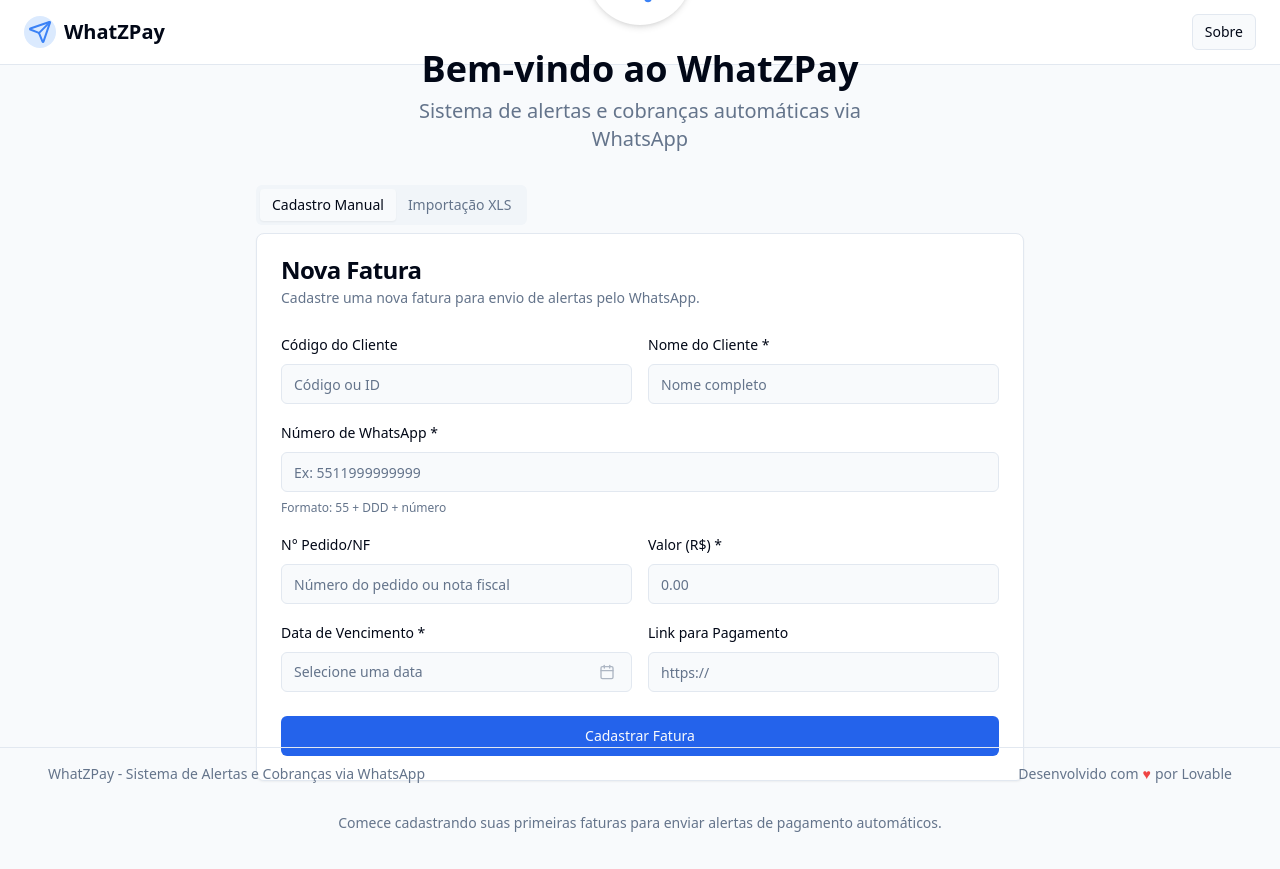
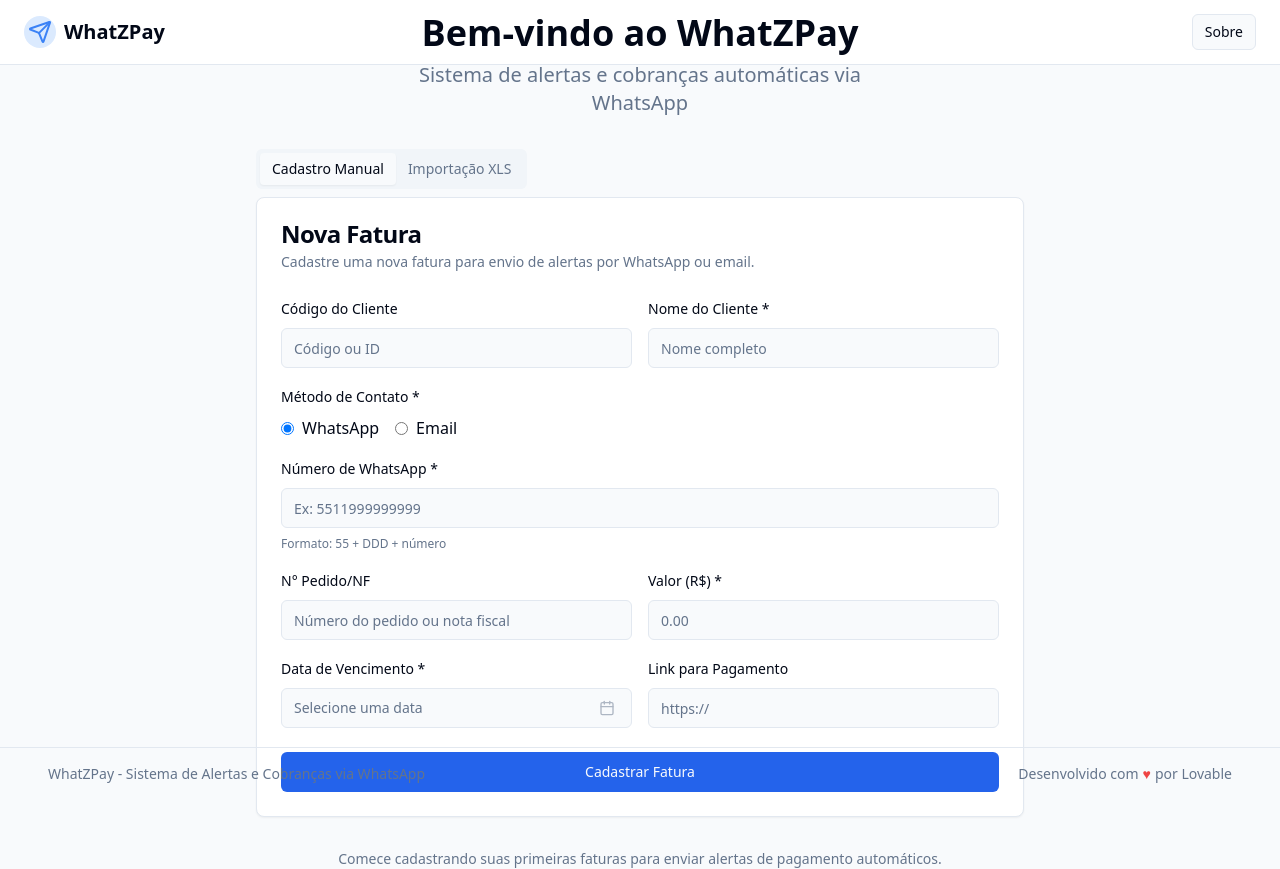
Before and after one commit to juliossantos/whatzpay-auto-alerts, a React (Vite) app: page / in a window 1280 px wide. Before the commit the page ends 833 px from the top, so only its background shows below. Built offline with nearby package versions, Linux system fonts and the light colour scheme.

Commit message:
Add email sending functionality
Adapt the system to send invoices via email, supporting customers without WhatsApp.

```diff
--- a/src/components/Dashboard.tsx
+++ b/src/components/Dashboard.tsx
@@ -13,6 +13,11 @@ import {
   getMessageVariables,
   sendWhatsAppMessage
 } from "@/utils/wppConnectApi";
+import {
+  sendEmail,
+  formatEmailWithVariables,
+  getEmailSubject
+} from "@/utils/emailApi";
 import { v4 as uuidv4 } from "uuid";
 
 // Import the refactored components
@@ -55,22 +60,26 @@ const Dashboard: React.FC<DashboardProps> = ({
   const filterInvoicesForAutomation = () => {
     // Upcoming invoices for reminders (3 days before due date)
     const upcomingInvoices = invoices.filter(invoice =>
-      !invoice.isPaid && !isOverdue(invoice.dueDate) && shouldSendReminder(invoice.dueDate)
+      !invoice.isPaid && !isOverdue(invoice.dueDate) && shouldSendReminder(invoice.dueDate) &&
+      (invoice.whatsappNumber || invoice.email)
     );
 
     // Recently overdue invoices (1 day after due date)
     const recentlyOverdueInvoices = invoices.filter(invoice =>
-      !invoice.isPaid && isOverdue(invoice.dueDate) && shouldSendOverdue(invoice.dueDate)
+      !invoice.isPaid && isOverdue(invoice.dueDate) && shouldSendOverdue(invoice.dueDate) &&
+      (invoice.whatsappNumber || invoice.email)
     );
 
     // Invoices from the previous day (4 days before due date)
     const previousReminderInvoices = invoices.filter(invoice =>
-      !invoice.isPaid && !isOverdue(invoice.dueDate) && shouldSendReminderPrevious(invoice.dueDate)
+      !invoice.isPaid && !isOverdue(invoice.dueDate) && shouldSendReminderPrevious(invoice.dueDate) &&
+      (invoice.whatsappNumber || invoice.email)
     );
 
     // Invoices from the previous day (2 days after due date)
     const previousOverdueInvoices = invoices.filter(invoice =>
-      !invoice.isPaid && isOverdue(invoice.dueDate) && shouldSendOverduePrevious(invoice.dueDate)
+      !invoice.isPaid && isOverdue(invoice.dueDate) && shouldSendOverduePrevious(invoice.dueDate) &&
+      (invoice.whatsappNumber || invoice.email)
     );
 
     let invoicesToProcess = [...upcomingInvoices, ...recentlyOverdueInvoices];
@@ -119,21 +128,31 @@ const Dashboard: React.FC<DashboardProps> = ({
         );
 
         // Format message with variables
-        const messageContent = formatMessageWithVariables(templateContent, variables);
+        const messageContent = invoice.contactMethod === 'email'
+          ? formatEmailWithVariables(templateContent, variables)
+          : formatMessageWithVariables(templateContent, variables);
 
-        // Send message using the API
-        const response = await sendWhatsAppMessage(invoice.whatsappNumber, messageContent);
+        // Send message using the appropriate API
+        const response = invoice.contactMethod === 'email'
+          ? await sendEmail(
+              invoice.email!,
+              getEmailSubject(messageType, invoice.customerName),
+              messageContent
+            )
+          : await sendWhatsAppMessage(invoice.whatsappNumber!, messageContent);
 
         // Record the message in history
         const message: Message = {
           id: uuidv4(),
           invoiceId: invoice.id,
           customerName: invoice.customerName,
-          whatsappNumber: invoice.whatsappNumber,
+          whatsappNumber: invoice.contactMethod === 'whatsapp' ? invoice.whatsappNumber : undefined,
+          email: invoice.contactMethod === 'email' ? invoice.email : undefined,
           content: messageContent,
           sentAt: getCurrentDateISOString(),
           deliveryStatus: response.success ? 'sent' : 'failed',
           messageType: isReminder ? 'reminder' : 'overdue',
+          contactMethod: invoice.contactMethod,
         };
 
         onAddMessage(message);
--- a/src/components/InvoiceForm.tsx
+++ b/src/components/InvoiceForm.tsx
@@ -23,6 +23,8 @@ const InvoiceForm: React.FC<InvoiceFormProps> = ({ onAddInvoice }) => {
   const [customerName, setCustomerName] = useState("");
   const [customerCode, setCustomerCode] = useState("");
   const [whatsappNumber, setWhatsappNumber] = useState("");
+  const [email, setEmail] = useState("");
+  const [contactMethod, setContactMethod] = useState<'whatsapp' | 'email'>('whatsapp');
   const [amount, setAmount] = useState("");
   const [dueDate, setDueDate] = useState("");
   const [date, setDate] = useState<Date | undefined>(undefined);
@@ -55,7 +57,8 @@ const InvoiceForm: React.FC<InvoiceFormProps> = ({ onAddInvoice }) => {
   const handleSubmit = (e: React.FormEvent) => {
     e.preventDefault();
 
-    if (!customerName || !whatsappNumber || !amount || !dueDate) {
+    const contactInfo = contactMethod === 'whatsapp' ? whatsappNumber : email;
+    if (!customerName || !contactInfo || !amount || !dueDate) {
       toast({
         title: "Campos obrigatórios",
         description: "Por favor, preencha todos os campos obrigatórios.",
@@ -72,13 +75,15 @@ const InvoiceForm: React.FC<InvoiceFormProps> = ({ onAddInvoice }) => {
       id: uuidv4(),
       customerName,
       customerCode: customerCode || undefined,
-      whatsappNumber: formattedNumber,
+      whatsappNumber: contactMethod === 'whatsapp' ? formatWhatsAppNumber(whatsappNumber) : undefined,
+      email: contactMethod === 'email' ? email : undefined,
       amount: parseFloat(amount),
       dueDate,
       isPaid: false,
       paymentLink: paymentLink || undefined,
       orderNumber: orderNumber || undefined,
       createdAt: getCurrentDateISOString(),
+      contactMethod,
     };
 
     // Simulate network delay
@@ -89,6 +94,7 @@ const InvoiceForm: React.FC<InvoiceFormProps> = ({ onAddInvoice }) => {
       setCustomerName("");
       setCustomerCode("");
       setWhatsappNumber("");
+      setEmail("");
       setAmount("");
       setDueDate("");
       setDate(undefined);
@@ -109,7 +115,7 @@ const InvoiceForm: React.FC<InvoiceFormProps> = ({ onAddInvoice }) => {
       <CardHeader>
         <CardTitle>Nova Fatura</CardTitle>
         <CardDescription>
-          Cadastre uma nova fatura para envio de alertas pelo WhatsApp.
+          Cadastre uma nova fatura para envio de alertas por WhatsApp ou email.
         </CardDescription>
       </CardHeader>
       <form onSubmit={handleSubmit}>
@@ -137,6 +143,34 @@ const InvoiceForm: React.FC<InvoiceFormProps> = ({ onAddInvoice }) => {
             </div>
           </div>
 
+          <div className="space-y-4">
+            <div className="space-y-2">
+              <Label>Método de Contato *</Label>
+              <div className="flex gap-4">
+                <label className="flex items-center space-x-2">
+                  <input
+                    type="radio"
+                    value="whatsapp"
+                    checked={contactMethod === 'whatsapp'}
+                    onChange={(e) => setContactMethod(e.target.value as 'whatsapp')}
+                    className="text-primary"
+                  />
+                  <span>WhatsApp</span>
+                </label>
+                <label className="flex items-center space-x-2">
+                  <input
+                    type="radio"
+                    value="email"
+                    checked={contactMethod === 'email'}
+                    onChange={(e) => setContactMethod(e.target.value as 'email')}
+                    className="text-primary"
+                  />
+                  <span>Email</span>
+                </label>
+              </div>
+            </div>
+
+            {contactMethod === 'whatsapp' ? (
               <div className="space-y-2">
                 <Label htmlFor="whatsappNumber">Número de WhatsApp *</Label>
                 <Input
@@ -144,11 +178,25 @@ const InvoiceForm: React.FC<InvoiceFormProps> = ({ onAddInvoice }) => {
                   placeholder="Ex: 5511999999999"
                   value={whatsappNumber}
                   onChange={(e) => setWhatsappNumber(e.target.value)}
-              required
+                  required={contactMethod === 'whatsapp'}
                 />
                 <p className="text-xs text-muted-foreground">
                   Formato: 55 + DDD + número
                 </p>
+              </div>
+            ) : (
+              <div className="space-y-2">
+                <Label htmlFor="email">Email *</Label>
+                <Input
+                  id="email"
+                  type="email"
+                  placeholder="cliente@exemplo.com"
+                  value={email}
+                  onChange={(e) => setEmail(e.target.value)}
+                  required={contactMethod === 'email'}
+                />
+              </div>
+            )}
           </div>
 
           <div className="grid grid-cols-1 md:grid-cols-2 gap-4">
--- a/src/components/InvoiceImport.tsx
+++ b/src/components/InvoiceImport.tsx
@@ -196,6 +196,7 @@ const InvoiceImport: React.FC<InvoiceImportProps> = ({ onAddInvoices, existingIn
           paymentLink: paymentLink || undefined,
           orderNumber: orderNumber || undefined,
           createdAt: getCurrentDateISOString(),
+          contactMethod: 'whatsapp', // Default for imports
         };
 
         newInvoices.push(invoice);
--- a/src/components/InvoiceList.tsx
+++ b/src/components/InvoiceList.tsx
@@ -8,6 +8,7 @@ import { Button } from "@/components/ui/button";
 import { formatDate, isOverdue, getDaysUntilDue, getDaysOverdue } from "@/utils/dateUtils";
 import { Invoice, Message } from "@/types";
 import { formatMessageWithVariables, getMessageVariables, sendWhatsAppMessage } from "@/utils/wppConnectApi";
+import { sendEmail, formatEmailWithVariables, getEmailSubject } from "@/utils/emailApi";
 import { getCurrentDateISOString } from "@/utils/dateUtils";
 import { v4 as uuidv4 } from "uuid";
 
@@ -65,21 +66,31 @@ const InvoiceList: React.FC<InvoiceListProps> = ({
       );
 
       // Format message with variables
-      const messageContent = formatMessageWithVariables(templateContent, variables);
+      const messageContent = invoice.contactMethod === 'email'
+        ? formatEmailWithVariables(templateContent, variables)
+        : formatMessageWithVariables(templateContent, variables);
 
-      // Send message using the API
-      const response = await sendWhatsAppMessage(invoice.whatsappNumber, messageContent);
+      // Send message using the appropriate API
+      const response = invoice.contactMethod === 'email'
+        ? await sendEmail(
+            invoice.email!,
+            getEmailSubject(messageType, invoice.customerName),
+            messageContent
+          )
+        : await sendWhatsAppMessage(invoice.whatsappNumber!, messageContent);
 
       // Record the message in history
       const message: Message = {
         id: uuidv4(),
         invoiceId: invoice.id,
         customerName: invoice.customerName,
-        whatsappNumber: invoice.whatsappNumber,
+        whatsappNumber: invoice.contactMethod === 'whatsapp' ? invoice.whatsappNumber : undefined,
+        email: invoice.contactMethod === 'email' ? invoice.email : undefined,
         content: messageContent,
         sentAt: getCurrentDateISOString(),
         deliveryStatus: response.success ? 'sent' : 'failed',
         messageType: 'manual',
+        contactMethod: invoice.contactMethod,
       };
 
       onAddMessage(message);
@@ -161,6 +172,7 @@ const InvoiceList: React.FC<InvoiceListProps> = ({
                 <TableRow>
                   <TableHead>Cód. Cliente</TableHead>
                   <TableHead>Cliente</TableHead>
+                  <TableHead>Contato</TableHead>
                   <TableHead>N° Pedido/NF</TableHead>
                   <TableHead>Valor</TableHead>
                   <TableHead>Vencimento</TableHead>
@@ -173,6 +185,16 @@ const InvoiceList: React.FC<InvoiceListProps> = ({
                   <TableRow key={invoice.id}>
                     <TableCell>{invoice.customerCode || "-"}</TableCell>
                     <TableCell className="font-medium">{invoice.customerName}</TableCell>
+                    <TableCell className="text-muted-foreground">
+                      <div className="flex flex-col gap-1">
+                        <span className="text-xs font-medium">
+                          {invoice.contactMethod === 'whatsapp' ? 'WhatsApp' : 'Email'}
+                        </span>
+                        <span className="text-sm">
+                          {invoice.contactMethod === 'whatsapp' ? invoice.whatsappNumber : invoice.email}
+                        </span>
+                      </div>
+                    </TableCell>
                     <TableCell>{invoice.orderNumber || "-"}</TableCell>
                     <TableCell>
                       {new Intl.NumberFormat('pt-BR', {
@@ -184,7 +206,7 @@ const InvoiceList: React.FC<InvoiceListProps> = ({
                     <TableCell>{getStatusBadge(invoice)}</TableCell>
                     <TableCell>
                       <div className="flex space-x-2">
-                        {!invoice.isPaid && (
+                        {!invoice.isPaid && (invoice.whatsappNumber || invoice.email) && (
                           <>
                             <Button
                               variant="outline"
--- a/src/components/MessageHistory.tsx
+++ b/src/components/MessageHistory.tsx
@@ -48,7 +48,8 @@ const MessageHistory: React.FC<MessageHistoryProps> = ({ messages }) => {
     .filter(message => statusFilter === 'all' || message.deliveryStatus === statusFilter)
     .filter(message =>
       message.customerName.toLowerCase().includes(searchTerm.toLowerCase()) ||
-      message.whatsappNumber.includes(searchTerm)
+      (message.whatsappNumber && message.whatsappNumber.includes(searchTerm)) ||
+      (message.email && message.email.toLowerCase().includes(searchTerm.toLowerCase()))
     )
     .sort((a, b) => new Date(b.sentAt).getTime() - new Date(a.sentAt).getTime());
 
@@ -57,14 +58,14 @@ const MessageHistory: React.FC<MessageHistoryProps> = ({ messages }) => {
       <CardHeader>
         <CardTitle>Histórico de Mensagens</CardTitle>
         <CardDescription>
-          Histórico de mensagens enviadas pelo WhatsApp.
+          Histórico de mensagens enviadas via WhatsApp e email.
         </CardDescription>
       </CardHeader>
       <CardContent className="space-y-4">
         <div className="flex flex-col sm:flex-row gap-4">
           <div className="flex-1">
             <Input
-              placeholder="Buscar por nome ou número..."
+              placeholder="Buscar por nome, número ou email..."
               value={searchTerm}
               onChange={(e) => setSearchTerm(e.target.value)}
             />
@@ -88,6 +89,7 @@ const MessageHistory: React.FC<MessageHistoryProps> = ({ messages }) => {
               <TableHeader>
                 <TableRow>
                   <TableHead>Cliente</TableHead>
+                  <TableHead>Contato</TableHead>
                   <TableHead>Tipo</TableHead>
                   <TableHead>Enviado em</TableHead>
                   <TableHead>Status</TableHead>
@@ -97,6 +99,16 @@ const MessageHistory: React.FC<MessageHistoryProps> = ({ messages }) => {
                 {filteredMessages.map((message) => (
                   <TableRow key={message.id} className="group cursor-pointer" title="Clique para visualizar a mensagem">
                     <TableCell className="font-medium">{message.customerName}</TableCell>
+                    <TableCell className="text-muted-foreground">
+                      <div className="flex flex-col gap-1">
+                        <span className="text-xs font-medium">
+                          {message.contactMethod === 'whatsapp' ? 'WhatsApp' : 'Email'}
+                        </span>
+                        <span className="text-sm">
+                          {message.contactMethod === 'whatsapp' ? message.whatsappNumber : message.email}
+                        </span>
+                      </div>
+                    </TableCell>
                     <TableCell>{getMessageTypeBadge(message.messageType)}</TableCell>
                     <TableCell>{formatDatetime(message.sentAt)}</TableCell>
                     <TableCell>{getStatusBadge(message.deliveryStatus)}</TableCell>
--- a/src/components/dashboard/AutomationCard.tsx
+++ b/src/components/dashboard/AutomationCard.tsx
@@ -44,22 +44,26 @@ const AutomationCard: React.FC<AutomationCardProps> = ({
 
   // Upcoming invoices for reminders (3 days before due date)
   const upcomingInvoices = invoices.filter(invoice =>
-    !invoice.isPaid && !isOverdue(invoice.dueDate) && shouldSendReminder(invoice.dueDate)
+    !invoice.isPaid && !isOverdue(invoice.dueDate) && shouldSendReminder(invoice.dueDate) &&
+    (invoice.whatsappNumber || invoice.email)
   );
 
   // Recently overdue invoices (1 day after due date)
   const recentlyOverdueInvoices = invoices.filter(invoice =>
-    !invoice.isPaid && isOverdue(invoice.dueDate) && shouldSendOverdue(invoice.dueDate)
+    !invoice.isPaid && isOverdue(invoice.dueDate) && shouldSendOverdue(invoice.dueDate) &&
+    (invoice.whatsappNumber || invoice.email)
   );
 
   // Invoices from the previous day (4 days before due date)
   const previousReminderInvoices = invoices.filter(invoice =>
-    !invoice.isPaid && !isOverdue(invoice.dueDate) && shouldSendReminderPrevious(invoice.dueDate)
+    !invoice.isPaid && !isOverdue(invoice.dueDate) && shouldSendReminderPrevious(invoice.dueDate) &&
+    (invoice.whatsappNumber || invoice.email)
   );
 
   // Invoices from the previous day (2 days after due date)
   const previousOverdueInvoices = invoices.filter(invoice =>
-    !invoice.isPaid && isOverdue(invoice.dueDate) && shouldSendOverduePrevious(invoice.dueDate)
+    !invoice.isPaid && isOverdue(invoice.dueDate) && shouldSendOverduePrevious(invoice.dueDate) &&
+    (invoice.whatsappNumber || invoice.email)
   );
 
   const totalPendingMessages = upcomingInvoices.length + recentlyOverdueInvoices.length +
@@ -69,6 +73,7 @@ const AutomationCard: React.FC<AutomationCardProps> = ({
     <Card className="relative">
       <CardHeader className="pb-2">
         <CardTitle className="text-sm font-medium">Automação</CardTitle>
+        <p className="text-xs text-muted-foreground">WhatsApp & Email</p>
       </CardHeader>
       <CardContent>
         <div className="flex justify-between items-center mb-2">
--- a/src/types/index.ts
+++ b/src/types/index.ts
@@ -3,24 +3,28 @@ export interface Invoice {
   id: string;
   customerName: string;
   customerCode?: string;
-  whatsappNumber: string;
+  whatsappNumber?: string;
+  email?: string;
   amount: number;
   dueDate: string;
   isPaid: boolean;
   paymentLink?: string;
   orderNumber?: string;
   createdAt: string;
+  contactMethod: 'whatsapp' | 'email';
 }
 
 export interface Message {
   id: string;
   invoiceId: string;
   customerName: string;
-  whatsappNumber: string;
+  whatsappNumber?: string;
+  email?: string;
   content: string;
   sentAt: string;
   deliveryStatus: 'pending' | 'sent' | 'delivered' | 'read' | 'failed';
   messageType: 'reminder' | 'overdue' | 'manual';
+  contactMethod: 'whatsapp' | 'email';
 }
 
 export interface MessageTemplate {
@@ -37,6 +41,13 @@ export interface WPPConnectResponse {
   error?: string;
 }
 
+export interface EmailResponse {
+  success: boolean;
+  status: 'pending' | 'sent' | 'delivered' | 'read' | 'failed';
+  messageId?: string;
+  error?: string;
+}
+
 export interface ImportResult {
   imported: number;
   skipped: number;
--- /dev/null
+++ b/src/utils/emailApi.ts
@@ -0,0 +1,57 @@
+import { EmailResponse } from '../types';
+
+// This is a mock implementation for email sending
+// In a real implementation, you would integrate with an email service like EmailJS, SendGrid, etc.
+export const sendEmail = async (
+  to: string,
+  subject: string,
+  message: string
+): Promise<EmailResponse> => {
+  console.log(`Sending email to ${to}:`);
+  console.log(`Subject: ${subject}`);
+  console.log(`Message: ${message}`);
+
+  // Simulating API call with a delay
+  return new Promise((resolve) => {
+    setTimeout(() => {
+      // Simulate success most of the time
+      const success = Math.random() > 0.1;
+
+      if (success) {
+        resolve({
+          success: true,
+          status: 'sent',
+          messageId: `email_${Date.now()}`
+        });
+      } else {
+        resolve({
+          success: false,
+          status: 'failed',
+          error: 'Failed to send email'
+        });
+      }
+    }, 1000);
+  });
+};
+
+export const formatEmailWithVariables = (
+  template: string,
+  variables: Record<string, string>
+): string => {
+  let formattedMessage = template;
+
+  Object.entries(variables).forEach(([key, value]) => {
+    const regex = new RegExp(`{{${key}}}`, 'g');
+    formattedMessage = formattedMessage.replace(regex, value);
+  });
+
+  return formattedMessage;
+};
+
+export const getEmailSubject = (messageType: 'reminder' | 'overdue', customerName: string): string => {
+  if (messageType === 'reminder') {
+    return `Lembrete de Pagamento - ${customerName}`;
+  } else {
+    return `Cobrança - Pagamento em Atraso - ${customerName}`;
+  }
+};
```
Lines whose indentation alone changed are shown as unchanged.
